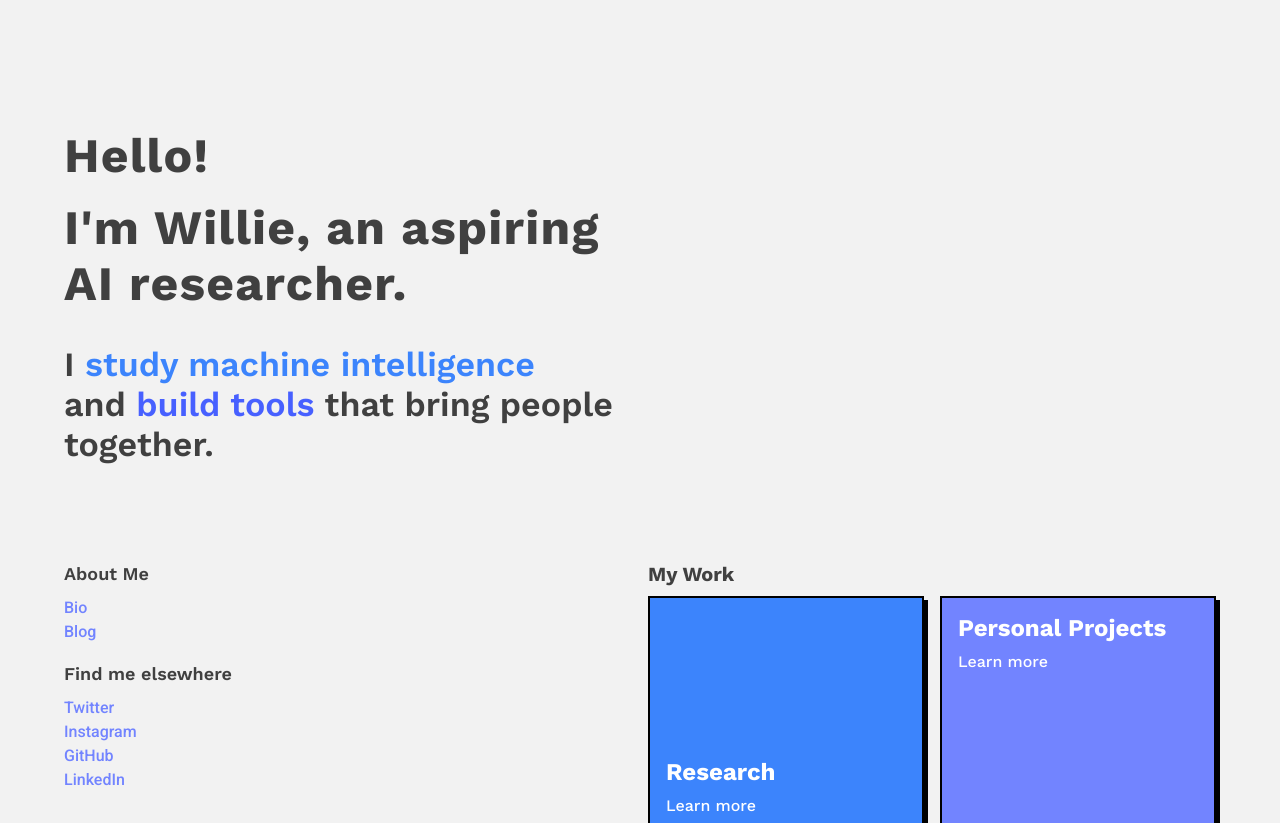
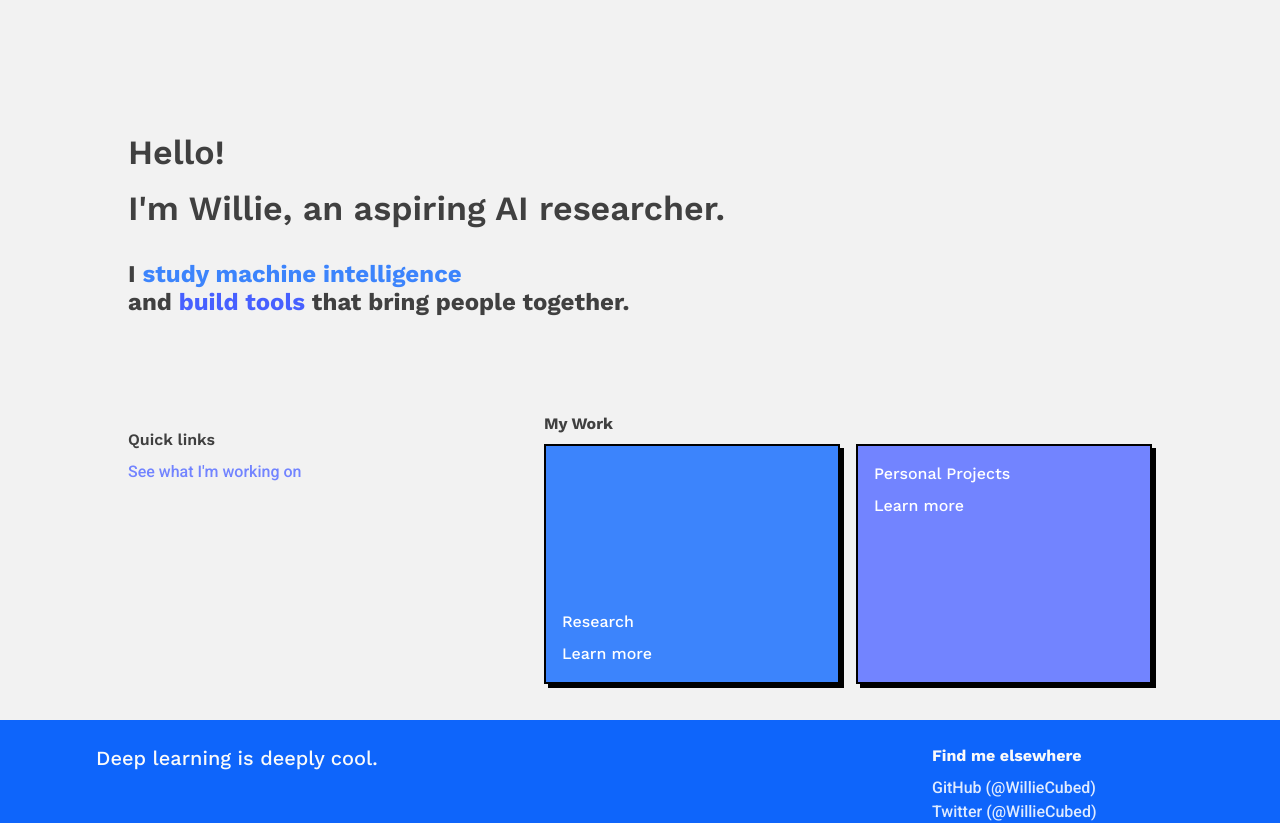
Before and after one commit to WillieCubed/website, a Next.js app: page / in a window 1280 px wide. Shown: the top 823 px of the page. Built offline with nearby package versions, Linux system fonts and the light colour scheme.

Commit message:
feat: Redesign landing page to be more friendly
I really just messed with the display margins and internal padding.

```diff
--- a/app/page.tsx
+++ b/app/page.tsx
@@ -1,5 +1,6 @@
 import Link from 'next/link';
 import type { Metadata } from 'next/types';
+import SiteFooter from '../components/SiteFooter';
 
 export const metadata: Metadata = {
   title: {
@@ -25,17 +26,18 @@ export const metadata: Metadata = {
  */
 export default function LandingPage() {
   return (
-    <main className="min-h-screen p-6 lg:p-[64px] 2xl:p-[128px] flex flex-col">
-      <div className="h-full lg:grid lg:grid-cols-12 lg:gap-x-4">
-        <section className="lg:col-span-6">
-          <div className="mt-16 space-y-4">
-            <div className="text-display-large font-display">Hello!</div>
-            <div className="text-display-large font-display">
+    <>
+      <main className="min-h-[90vh] p-4 lg:p-6 flex flex-col">
+        <div className="h-full md:grid md:grid-cols-12 md:gap-x-4">
+          <section className="md:col-start-1 md:col-end-10 lg:col-start-2 xl:col-end-12">
+            <div className="mt-[108px] space-y-4">
+              <div className="text-display-medium font-display">Hello!</div>
+              <div className="text-display-medium font-display">
                 I&apos;m Willie, an aspiring AI researcher.
               </div>
             </div>
             <div className="mt-8 lg:row-start-2 lg:col-span-5">
-            <div className="text-display-medium font-display">
+              <div className="text-display-small font-display">
                 I{' '}
                 <span
                   className="text-primary hover:underline cursor-pointer"
@@ -56,65 +58,54 @@ export default function LandingPage() {
             </div>
           </section>
           <section
+            className="mt-8 lg:mt-24 md:col-start-6 md:col-end-12 lg:row-start-2 md:row-start-2 "
             id="links"
-          className="mt-8 lg:mt-24 lg:col-start-7 lg:col-span-6 lg:row-start-2"
           >
-          <h1 className="text-xl font-bold font-display">My Work</h1>
+            <h1 className="text-title-large font-bold font-display">My Work</h1>
             <div className="md:flex w-full mt-2 space-y-4 md:space-y-0 md:space-x-4">
               <Link
                 href="/research"
                 className="block min-h-[240px] flex-1 p-4 border-2 fancy-shadow border-black bg-primary text-white hover:text-neutral-200 content-end"
               >
                 {/* The hover:text-white is a temporary hack because of the global.css link styles */}
-              <div className="font-display text-display-small">Research</div>
+                <div className="font-display text-headline-small">Research</div>
                 <div className="mt-2 font-display">Learn more</div>
               </Link>
               <Link
                 href="/projects"
                 className="block min-h-[240px] flex-1 p-4 border-2 fancy-shadow border-black bg-accent text-white hover:text-neutral-200"
               >
-              <div className="font-display text-display-small">
+                <div className="font-display text-headline-small">
                   Personal Projects
                 </div>
                 <div className="mt-2 font-display">Learn more</div>
               </Link>
             </div>
           </section>
-        <section className="mt-8 lg:mt-24 lg:col-start-1 lg:col-span-4 lg:row-start-2">
-          <nav>
-            <h1 className="font-semibold font-display text-lg">About Me</h1>
-            <ul className="mt-2">
+          <section className="bottom-0 inset-0 md:sticky md:top-24 md:mt-24 md:col-start-1 lg:mt-24 lg:col-start-2 md:col-span-4 md:row-start-2">
+            <div className="mt-4">
+              <h1 className="font-semibold font-display text-title-large">
+                Quick links
+              </h1>
+              <ul className="mt-2 text-title-medium">
                 <li>
-                <Link href="/about">Bio</Link>
+                  <Link href="/now">See what I&apos;m working on</Link>
+                </li>
+                {/* <li>
+                  <Link href="/about">Learn more about me</Link>
                 </li>
                 <li>
-                <Link href="https://blog.williecubed.me">Blog</Link>
-              </li>
-            </ul>
-          </nav>
-          <div className="mt-4">
-            <h1 className="font-semibold font-display text-lg">
-              Find me elsewhere
-            </h1>
-            <ul className="mt-2">
-              <li>
-                <a href="https://twitter.com/WillieCubed">Twitter</a>
+                  <Link href="/random">See something random</Link>
                 </li>
                 <li>
-                <a href="https://instagram.com/williecubed">Instagram</a>
-              </li>
-              <li>
-                <a href="https://github.com/Williecubed">GitHub</a>
-              </li>
-              <li>
-                <a href="https://linkedin.com/in/willie-chalmers-iii">
-                  LinkedIn
-                </a>
-              </li>
+                  <Link href="/contact">Contact me</Link>
+                </li> */}
               </ul>
             </div>
           </section>
         </div>
       </main>
+      <SiteFooter />
+    </>
   );
 }
```
Lines whose indentation alone changed are shown as unchanged.
